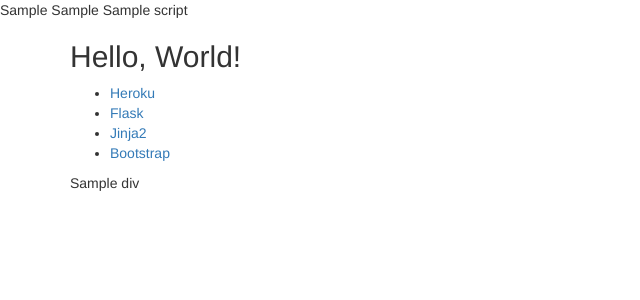
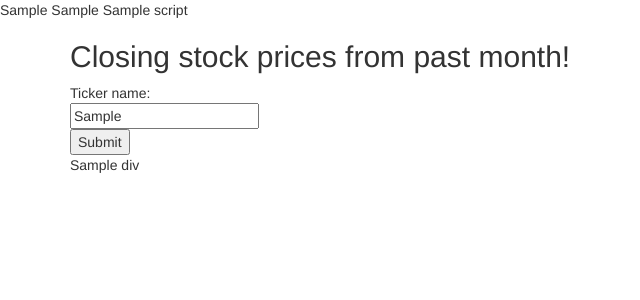
Before and after one commit to brechann-mcgoey/milestone, a Flask app: template templates/index.html in a window 1280 px wide. Shown: the top 300 px of the page, without its empty margins (0-640 px from the left). Run offline with Flask 2, Linux system fonts and the light colour scheme; the template is opened without the code that fills it: most values are stand-ins (such as "Sample title", 1, 10 or a date in 2020); some libraries are stand-ins or nearby versions.

Commit message:
added interactive selection of ticker name

```diff
--- a/app.py
+++ b/app.py
@@ -37,14 +37,17 @@ def create_figure(ticker_name):
 
 @app.route('/')
 def index():
+    ticker_name = request.args.get("ticker_name")
+    if ticker_name==None:
+        ticker_name="GOOGL"
     js_resources = INLINE.render_js()
     css_resources = INLINE.render_css()
-    plot=create_figure("GOOGL")
+    plot=create_figure(ticker_name)
     # Embed plot into HTML via Flask Render
     script, div = components(plot)
     return render_template('index.html',
     script=script, div=div,
-    js_resources=js_resources, css_resources=css_resources)
+    js_resources=js_resources, css_resources=css_resources,ticker_name=ticker_name)
 
 
 
--- a/templates/index.html
+++ b/templates/index.html
@@ -21,13 +21,13 @@
 		<div class="container">
       <div class="row">
         <div class="col-lg-12 text-left">
-          <h2>Hello, World!</h2>
-          <ul>
-            <li><a target="_blank" href="https://www.heroku.com/">Heroku</a></li>
-            <li><a target="_blank" href="http://flask.pocoo.org/">Flask</a></li>
-            <li><a target="_blank" href="http://jinja.pocoo.org/docs/2.9/">Jinja2</a></li>
-            <li><a target="_blank" href="http://getbootstrap.com/">Bootstrap</a></li>
-          </ul>
+          <h2>Closing stock prices from past month!</h2>
+					<form action="/">
+	  					Ticker name:<br>
+	  					<input type="text" name="ticker_name" value={{ticker_name}}>
+	  					<br>
+	  					<input type="submit" value="Submit">
+					</form>
         </div>
       </div>
 				{{ div|safe }}
```
